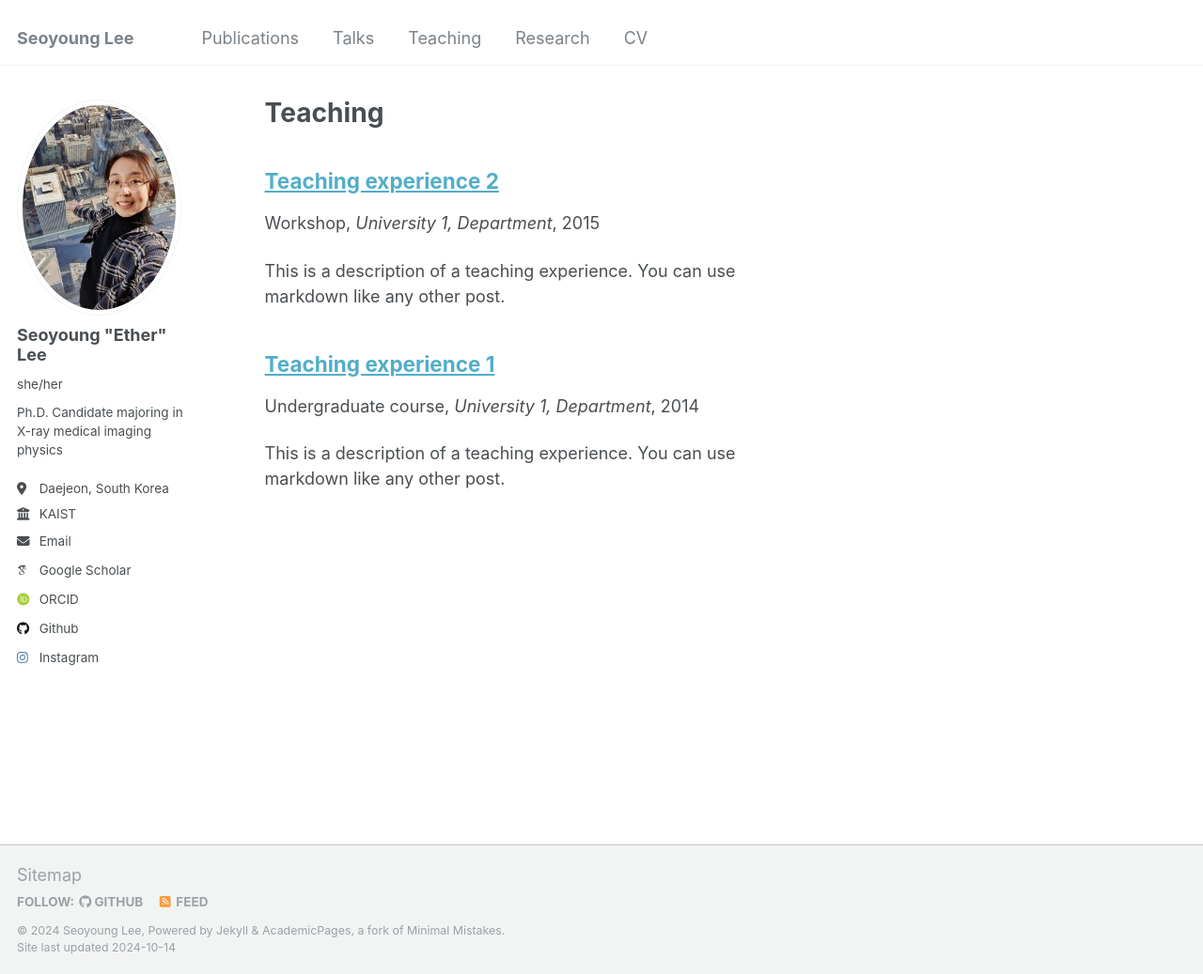
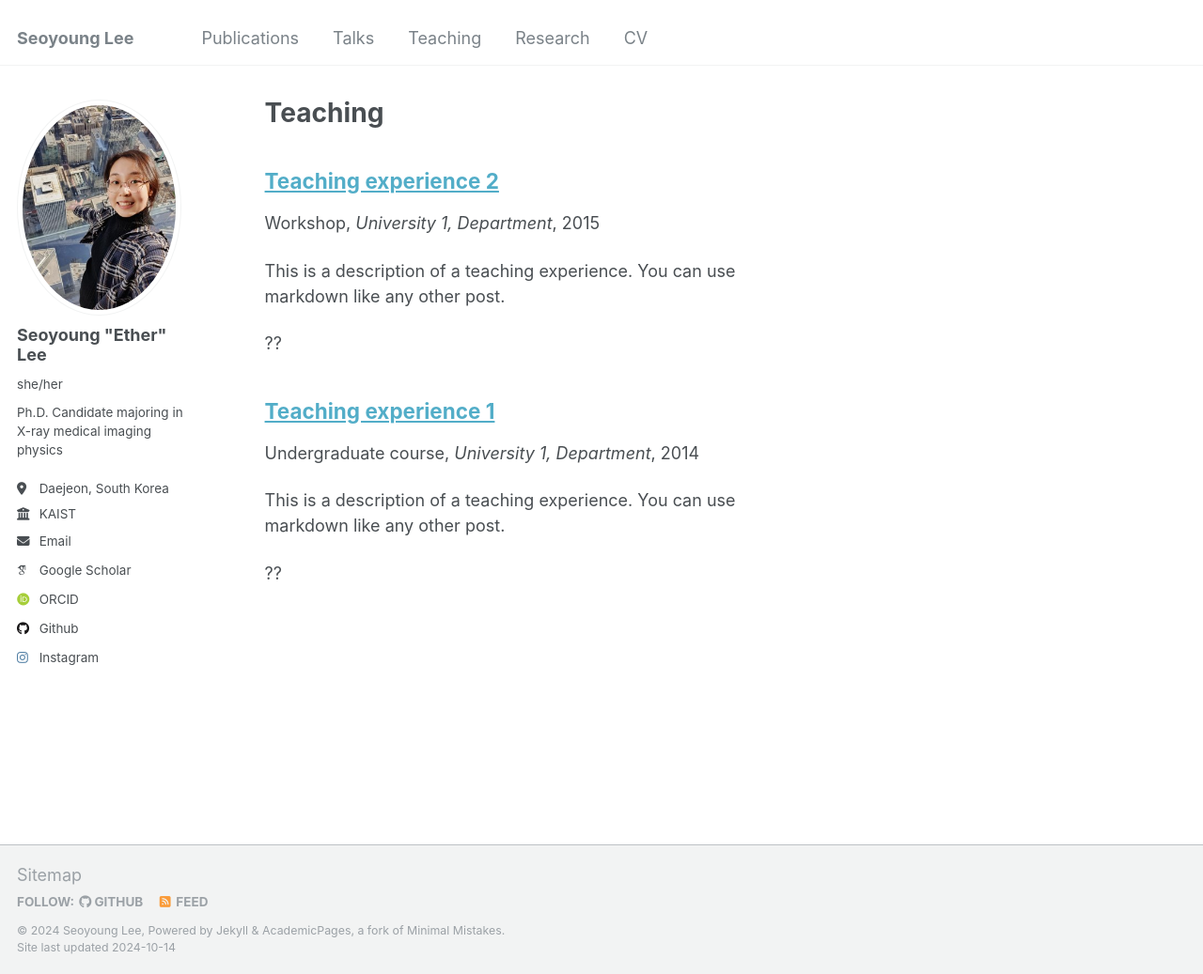
Before and after one commit to ether0/ether0.github.io, a Jekyll site: the page built from _pages/teaching.html, in a window 1280 px wide and 1037 px high. Shown: the whole window at 94% size. Built offline with Jekyll 4.4.1, drawn with Linux system fonts in a browser that asks for light colours; some web fonts are replaced.

Commit message:
Update archive-single.html

```diff
--- a/_includes/archive-single.html
+++ b/_includes/archive-single.html
@@ -42,13 +42,13 @@
           <p> {{ post.type }}, <i>{{ post.venue }}</i>, {{ post.date | default: "1900-01-01" | date: "%Y" }} </p>
         {% elsif post.collection == 'publications' %}
           <!-- <p>Published in <i>{{ post.venue }}</i>, {{ post.date | default: "1900-01-01" | date: "%Y" }} </p> -->
-          <p class="page__date">Published in <i>{{ post.venue }}</i>, {{ post.date | default: "1900-01-01" | date: "%Y" }} </p>
+          <p class="page__date", style="font-size: smaller"><strong> Published in <i>{{ post.venue }}</i>, {{ post.date | default: "1900-01-01" | date: "%Y" }} </p>
         {% elsif post.date %}
          <p class="page__date"><strong><i class="fa fa-fw fa-calendar" aria-hidden="true"></i> {{ site.data.ui-text[site.locale].date_label | default: "Published:" }}</strong> <time datetime="{{ post.date | default: "1900-01-01" | date_to_xmlschema }}">{{ post.date | default: "1900-01-01" | date: "%B %d, %Y" }}</time></p>
         {% endif %}
 
     {% if post.excerpt and site.read_more != 'enabled' %}
-    <p class="archive__item-excerpt" itemprop="description", style="font-size: smaller">{{ post.excerpt | markdownify }}</p>
+    <p class="archive__item-excerpt" itemprop="description", style="font-size: smaller">{{ post.excerpt | markdownify }} ?? </p>
     {% elsif post.excerpt and site.read_more == 'enabled' %}
     <p class="archive__item-excerpt" itemprop="description", style="font-size: smaller"><p>{{ post.excerpt | markdownify | remove: '<p>' | remove: '</p>' }}<strong><a href="{{ base_path }}{{ post.url }}" rel="permalink"> Read more</a></strong></p></p>
     {% endif %}
```
